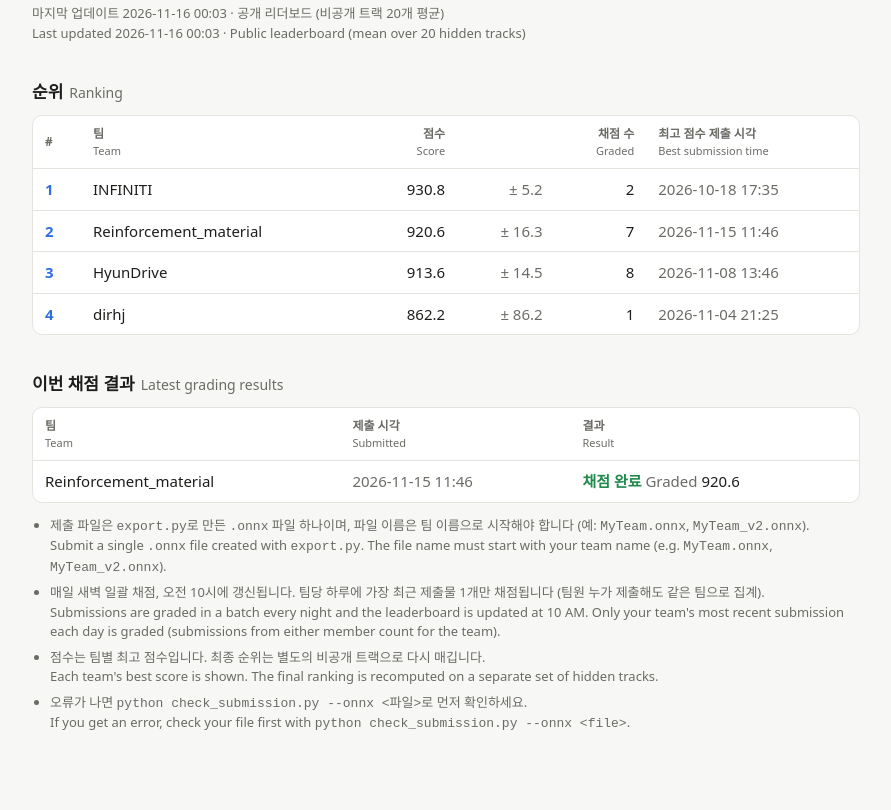
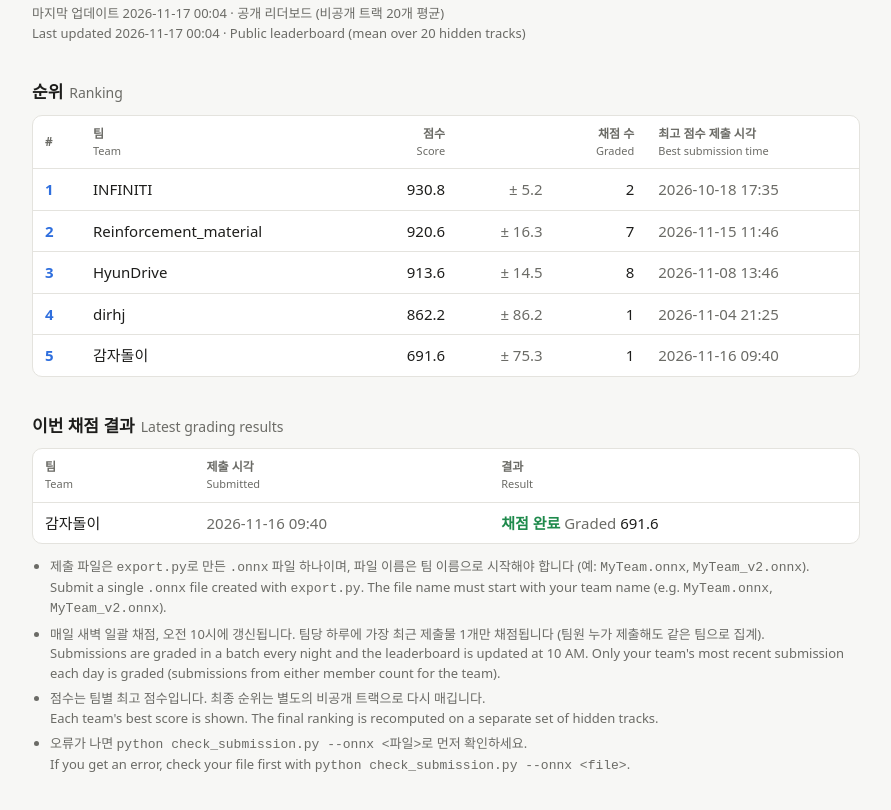
Before and after one commit to Hyelim-Shin/carracing-leaderboard, a plain HTML site: page index.html in a window 1280 px wide. Shown: the part 68-878 px from the top of the page, without its empty margins (194-1085 px from the left). Drawn offline with Linux system fonts and the light colour scheme.

Commit message:
leaderboard 2026-11-17

```diff
--- a/index.html
+++ b/index.html
@@ -35,8 +35,8 @@ li .en { display:block; }
 </style></head>
 <body><main>
 <h1>CarRacing RL Competition</h1>
-<div class="meta">마지막 업데이트 2026-11-16 00:03 · 공개 리더보드 (비공개 트랙 20개 평균)<br>
-Last updated 2026-11-16 00:03 · Public leaderboard (mean over 20 hidden tracks)</div>
+<div class="meta">마지막 업데이트 2026-11-17 00:04 · 공개 리더보드 (비공개 트랙 20개 평균)<br>
+Last updated 2026-11-17 00:04 · Public leaderboard (mean over 20 hidden tracks)</div>
 
 <h2>순위<span class="en">Ranking</span></h2>
 <div class="card"><table>
@@ -49,6 +49,7 @@ Last updated 2026-11-16 00:03 · Public leaderboard (mean over 20 hidden tracks)
 <tr><td class='rank'>2</td><td>Reinforcement_material</td><td class='num'>920.6</td><td class='num dim'>± 16.3</td><td class='num'>7</td><td class='dim'>2026-11-15 11:46</td></tr>
 <tr><td class='rank'>3</td><td>HyunDrive</td><td class='num'>913.6</td><td class='num dim'>± 14.5</td><td class='num'>8</td><td class='dim'>2026-11-08 13:46</td></tr>
 <tr><td class='rank'>4</td><td>dirhj</td><td class='num'>862.2</td><td class='num dim'>± 86.2</td><td class='num'>1</td><td class='dim'>2026-11-04 21:25</td></tr>
+<tr><td class='rank'>5</td><td>감자돌이</td><td class='num'>691.6</td><td class='num dim'>± 75.3</td><td class='num'>1</td><td class='dim'>2026-11-16 09:40</td></tr>
 </tbody></table></div>
 
 <h2>이번 채점 결과<span class="en">Latest grading results</span></h2>
@@ -56,7 +57,7 @@ Last updated 2026-11-16 00:03 · Public leaderboard (mean over 20 hidden tracks)
 <thead><tr><th>팀<span class="en">Team</span></th><th>제출 시각<span class="en">Submitted</span></th>
 <th>결과<span class="en">Result</span></th></tr></thead>
 <tbody>
-<tr><td>Reinforcement_material</td><td class='dim'>2026-11-15 11:46</td><td><span class='ok'>채점 완료 <span class='en'>Graded</span></span> 920.6</td></tr>
+<tr><td>감자돌이</td><td class='dim'>2026-11-16 09:40</td><td><span class='ok'>채점 완료 <span class='en'>Graded</span></span> 691.6</td></tr>
 </tbody></table></div>
 
 <ul>
```
Also changed, not shown: leaderboard.json (+7 -1 lines).
